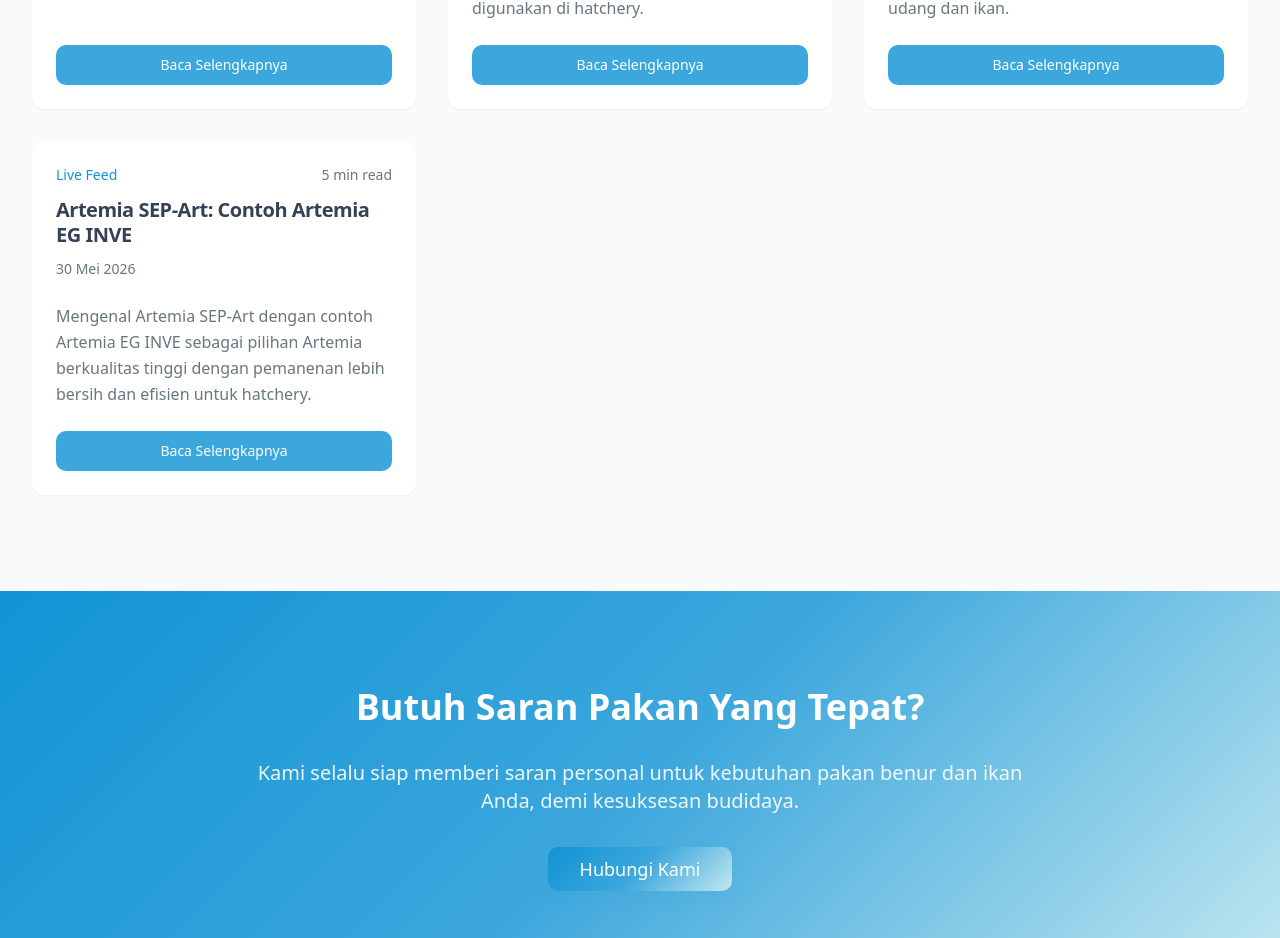
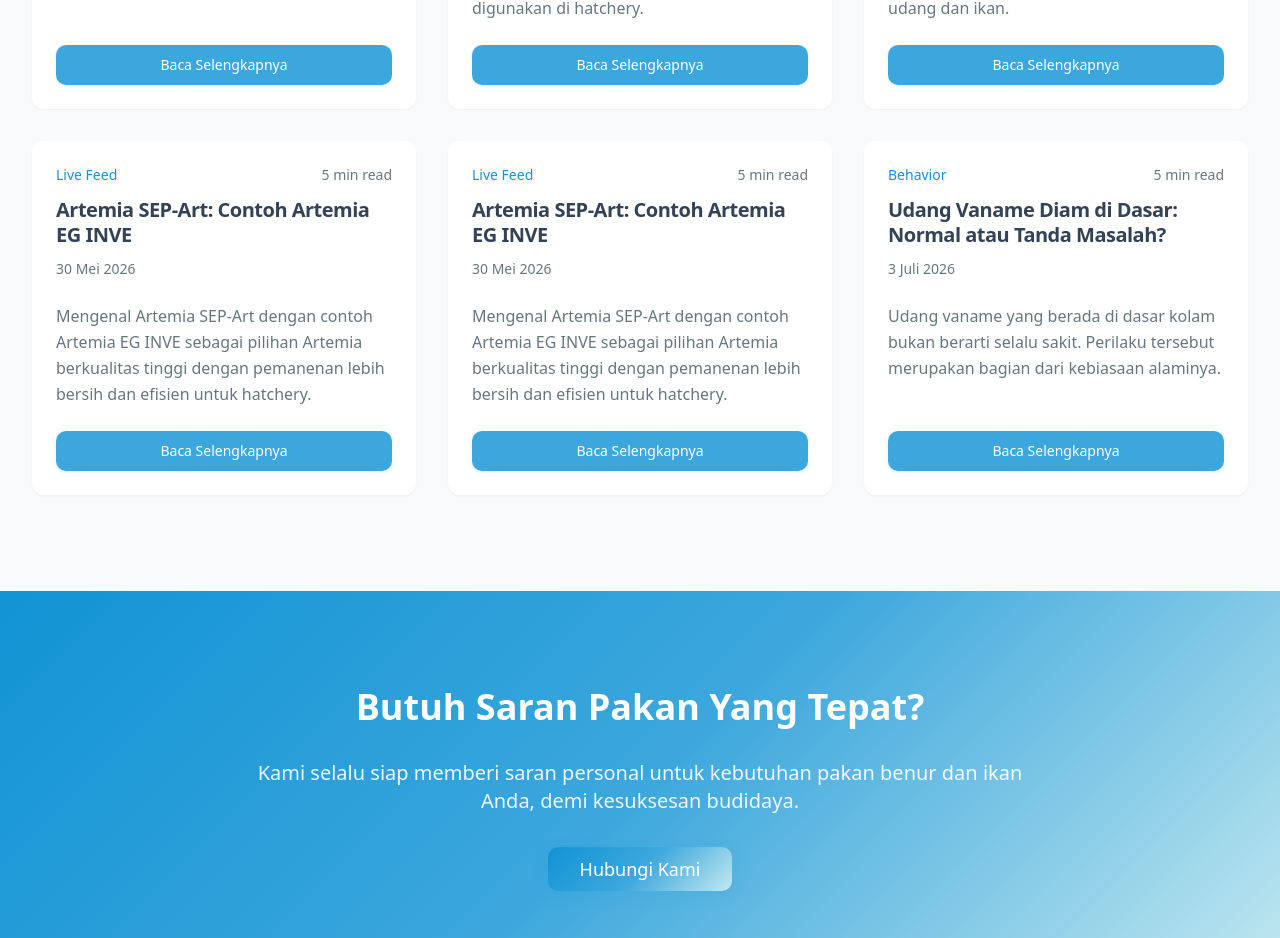
Before and after one commit to GiziLaut/gizilaut-ocean-elegance, a React (Vite) app: page /blog in a window 1280 px wide. Shown: the part 2690-3628 px from the top of the page. Built offline with nearby package versions, Linux system fonts and the light colour scheme.

Commit message:
Update Blog 20

```diff
--- a/src/data/blogPosts.ts
+++ b/src/data/blogPosts.ts
@@ -1157,4 +1157,59 @@ Yang penting, pastikan peralatan penetasan dan separator selalu bersih, dan ikut
   `
 },
 
+{
+  id: 20,
+    title: "Udang Vaname Diam di Dasar: Normal atau Tanda Masalah?",
+    date: "2026-7-3",
+    summary:
+      "Udang vaname yang berada di dasar kolam bukan berarti selalu sakit. Perilaku tersebut merupakan bagian dari kebiasaan alaminya.",
+    slug: "perilaku-udang-vaname",
+    category: "Behavior",
+    readTime: "5 min read",
+  image: "/BlogImage/udang-diam.png",
+  content: `
+# Pernah melihat udang vaname lebih banyak diam di dasar kolam?
+
+Kondisi ini belum tentu menunjukkan adanya masalah. Udang vaname memang memiliki kebiasaan hidup di dasar perairan (benthic) dan umumnya lebih aktif mencari makan pada sore hingga malam hari. Karena itu, berada di dasar kolam merupakan perilaku yang normal.
+
+Namun, jika udang yang sebelumnya aktif tiba-tiba menjadi sangat pasif, bergerombol, atau menunjukkan perubahan perilaku yang tidak biasa, kondisi tersebut patut diperhatikan. Dalam budidaya, perubahan perilaku sering menjadi salah satu tanda awal bahwa lingkungan kolam sedang mengalami gangguan.
+
+---
+
+## Apa yang Bisa Menyebabkan Udang Lebih Pasif?
+
+Salah satu penyebab yang paling umum adalah penurunan kadar oksigen terlarut (DO). Saat oksigen berkurang, udang dapat menjadi kurang aktif, berkumpul di area yang memiliki sirkulasi air lebih baik, atau mendekati titik aerasi.
+
+Selain itu, kualitas air yang menurun akibat tingginya amonia, nitrit, atau penumpukan bahan organik juga dapat memicu stres. Dalam kondisi tersebut, aktivitas udang biasanya berkurang dan respons terhadap pakan dapat ikut menurun.
+
+Perubahan suhu yang terjadi secara tiba-tiba juga dapat memengaruhi metabolisme udang sehingga gerakannya menjadi lebih lambat. Di sisi lain, udang yang sedang mengalami pergantian kulit (molting) memang cenderung bersembunyi dan mengurangi aktivitas untuk sementara waktu. Gangguan dari predator atau aktivitas di sekitar kolam juga dapat membuat udang menjadi lebih waspada dan tidak banyak bergerak.
+
+---
+
+## Perhatikan Perubahan Polanya
+
+Hal yang paling penting bukan hanya melihat posisi udang di dasar kolam, tetapi membandingkan perilakunya dengan kondisi pada hari-hari sebelumnya.
+
+Jika udang yang biasanya aktif mencari pakan tiba-tiba lebih banyak diam, respons makannya menurun, atau berkumpul di lokasi tertentu, sebaiknya segera lakukan pemeriksaan kualitas air. Perubahan kecil seperti ini sering kali muncul lebih awal sebelum masalah yang lebih serius terjadi.
+
+---
+
+## Apa yang Perlu Dicek?
+
+Saat menemukan perubahan perilaku, lakukan pemeriksaan terhadap kadar oksigen terlarut, pH, suhu, amonia, dan nitrit. Kondisi dasar kolam juga perlu diperhatikan, terutama jika terdapat penumpukan bahan organik atau lumpur yang dapat memengaruhi kualitas air.
+
+Selain itu, amati respons makan udang pada setiap waktu pemberian pakan. Penurunan konsumsi pakan sering menjadi indikator awal bahwa kondisi lingkungan atau kesehatan udang sedang terganggu.
+
+---
+
+## Kesimpulan
+
+Udang vaname yang berada di dasar kolam bukan berarti selalu sakit. Perilaku tersebut merupakan bagian dari kebiasaan alaminya. Namun, jika pola aktivitas berubah secara tiba-tiba, berlangsung terus-menerus, atau disertai penurunan nafsu makan dan perubahan kualitas air, kondisi tersebut perlu segera dievaluasi.
+
+Dalam budidaya, keberhasilan sering ditentukan oleh kemampuan membaca perubahan kecil sejak dini. Semakin cepat penyebabnya ditemukan, semakin besar peluang untuk menjaga kesehatan udang dan mempertahankan produktivitas tambak.
+
+#Artemia #SEPArt #ArtemiaEG #INVE #LiveFeed #Hatchery
+  `
+},
+
 ];
--- a/src/pages/Blog.tsx
+++ b/src/pages/Blog.tsx
@@ -200,6 +200,26 @@ const blogPosts = [
     category: "Live Feed",
     readTime: "5 min read",
   },
+  {
+    id: 19,
+    title: "Artemia SEP-Art: Contoh Artemia EG INVE",
+    date: "2026-5-30",
+    summary:
+      "Mengenal Artemia SEP-Art dengan contoh Artemia EG INVE sebagai pilihan Artemia berkualitas tinggi dengan pemanenan lebih bersih dan efisien untuk hatchery.",
+    slug: "artemia-separt-eg-inve",
+    category: "Live Feed",
+    readTime: "5 min read",
+  },
+  {
+    id: 20,
+    title: "Udang Vaname Diam di Dasar: Normal atau Tanda Masalah?",
+    date: "2026-7-3",
+    summary:
+      "Udang vaname yang berada di dasar kolam bukan berarti selalu sakit. Perilaku tersebut merupakan bagian dari kebiasaan alaminya.",
+    slug: "perilaku-udang-vaname",
+    category: "Behavior",
+    readTime: "5 min read",
+  },
 ];
 
 const categories = [
```
Also changed, not shown: 1 other file (tests, documents, lock files or other folders).
